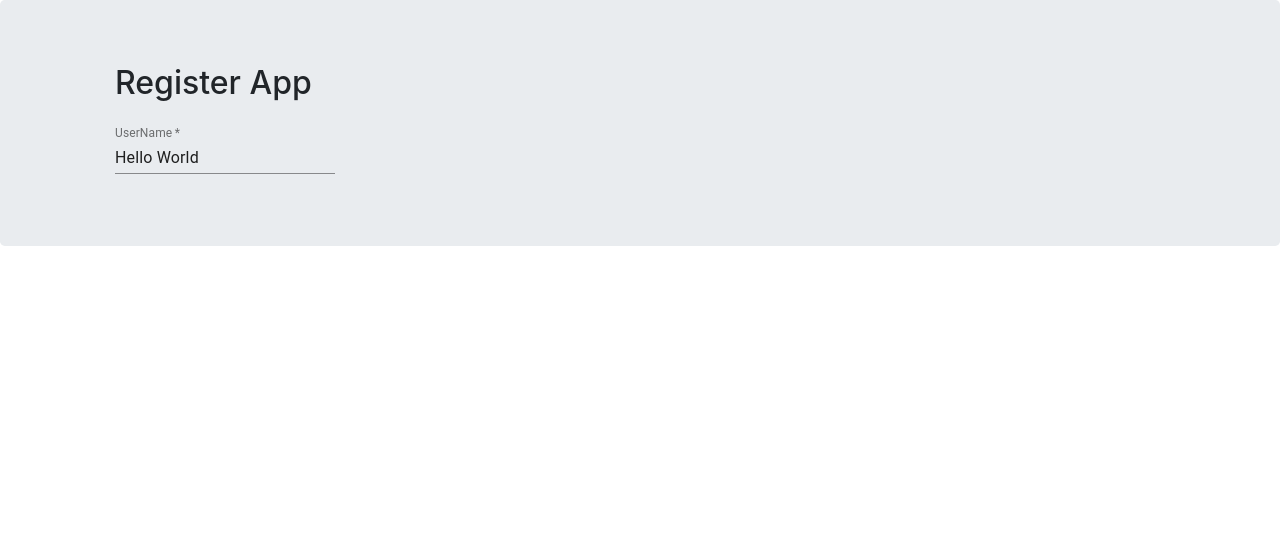
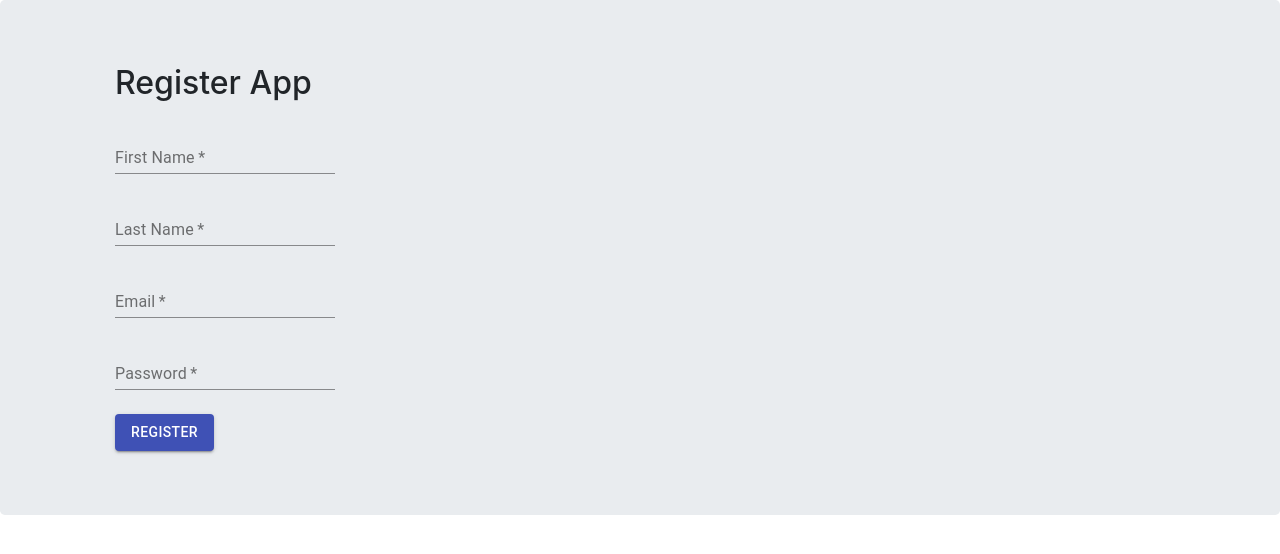
Before and after one commit to kantivekariya/react-login-app, a React (Create React App) app: page /register in a window 1280 px wide. Shown: the top 554 px of the page. Built offline with nearby package versions, Linux system fonts and the light colour scheme.

Commit message:
completed Registration and Login modules

```diff
--- a/src/components/Login.js
+++ b/src/components/Login.js
@@ -4,27 +4,66 @@ import TextField from '@material-ui/core/TextField';
 import Button from '@material-ui/core/Button';
 
 class Login extends React.Component {
+    constructor(props) {
+        super(props);
+        this.state = {
+            user: {
+                email: '',
+                password: ''
+            },
+            submitted: false
+        };
+        this.handleChange = this.handleChange.bind(this);
+        this.handleSubmit = this.handleSubmit.bind(this);
+    }
+
+    handleChange(e) {
+        const { name, value } = e.target;
+        const { user } = this.state;
+        this.setState({
+            user: {
+                ...user,
+                [name]: value
+            }
+        });
+    }
+
+    handleSubmit(e) {
+        e.preventDefault();
+        const { user } = this.state;
+        if (user.email && user.password) {
+            console.log(user)
+        }
+    }
+
     render() {
         return (
             <div className="col-md-6 col-md-offset-3">
                 <h2>Login App</h2>
-                <form noValidate autoComplete="off">
+                <form noValidate autoComplete="off" onSubmit={this.handleSubmit}>
                     <div>
                         <TextField
                             required
                             label="Email"
                             margin="normal"
+                            name="email"
+                            value={this.state.email}
+                            onChange={this.handleChange}
                         />
                         <TextField
                             required
                             label="Password"
                             margin="normal"
+                            name="password"
+                            type="password"
+                            value={this.state.password}
+                            onChange={this.handleChange}
                         />
                     </div>
-                    <Button variant="contained" color="primary">
-                        Login
-                    </Button>
-                    <Link to="/register" className="btn btn-link">Register</Link>
+                    <div className="mt-3">
+                        <Button variant="contained" type="submit" color="primary">Login </Button>
+                        <Link to="/register" className="btn btn-link">Register</Link>
+                    </div>
                 </form>
             </div>
         );
--- a/src/components/Register.js
+++ b/src/components/Register.js
@@ -1,19 +1,85 @@
 import React from "react";
 import TextField from '@material-ui/core/TextField';
+import Button from '@material-ui/core/Button';
 
 class Register extends React.Component {
+    constructor(props) {
+        super(props);
+        this.state = {
+            user: {
+                firstName: '',
+                lastName: '',
+                email: '',
+                password: ''
+            },
+            submitted: false
+        };
+        this.handleChange = this.handleChange.bind(this);
+        this.handleSubmit = this.handleSubmit.bind(this);
+    }
+
+    handleChange(event) {
+        const { name, value } = event.target;
+        const { user } = this.state;
+        this.setState({
+            user: {
+                ...user,
+                [name]: value
+            }
+        });
+    }
+
+    handleSubmit(event) {
+        event.preventDefault();
+        const { user } = this.state;
+        if (user.firstName && user.lastName && user.email && user.password) {
+            console.log(user)
+        }
+    }
+
     render() {
         return (
             <div className="col-md-6 col-md-offset-3">
                 <h2>Register App</h2>
-                <form>
-                    <TextField
-                        required
-                        id="standard-required"
-                        label="UserName"
-                        defaultValue="Hello World"
-                        margin="normal"
-                    />
+                <form name="form" onSubmit={this.handleSubmit}>
+                    <div>
+                        <TextField
+                            required
+                            label="First Name"
+                            margin="normal"
+                            name="firstName"
+                            value={this.state.username}
+                            onChange={this.handleChange}
+                        />
+                        <TextField
+                            required
+                            label="Last Name"
+                            margin="normal"
+                            name="lastName"
+                            value={this.state.lastName}
+                            onChange={this.handleChange}
+                        />
+                        <TextField
+                            required
+                            label="Email"
+                            margin="normal"
+                            name="email"
+                            value={this.state.email}
+                            onChange={this.handleChange}
+                        />
+                        <TextField
+                            required
+                            label="Password"
+                            margin="normal"
+                            name="password"
+                            type="password"
+                            value={this.state.password}
+                            onChange={this.handleChange}
+                        />
+                    </div>
+                    <div className="mt-3">
+                        <Button variant="contained" type="submit" color="primary">Register </Button>
+                    </div>
                 </form>
             </div>
         );
```
Also changed, not shown: src/shared/react-material.js (added).
